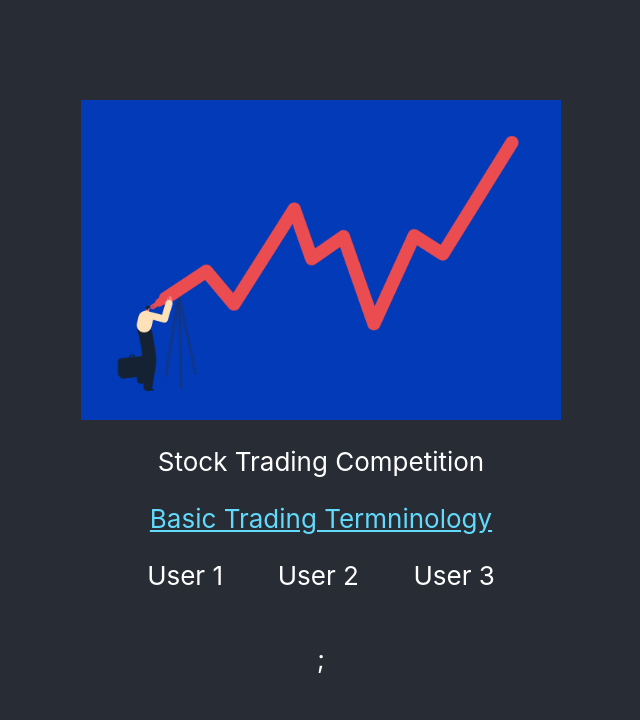
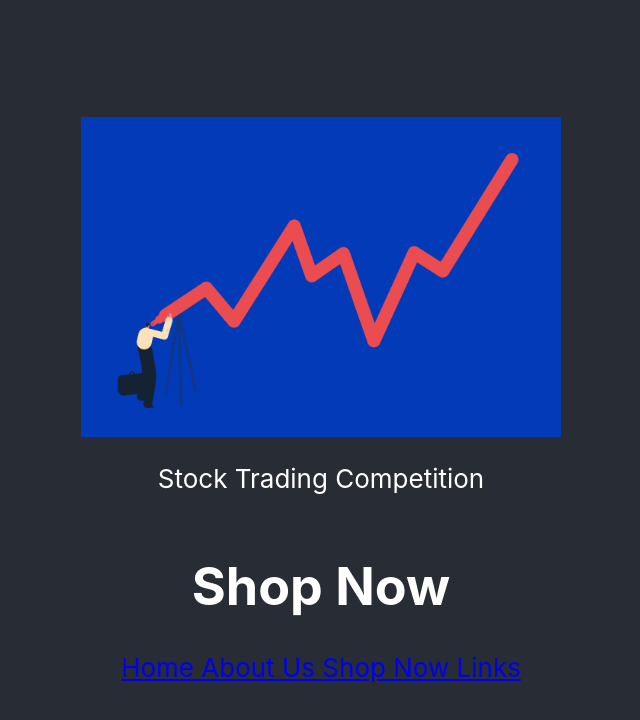
Before and after one commit to DW-Arthur/Stock-Trading-REACT, a React (Create React App) app in the folder stocks-app/: page /shop in a window 1280 px wide. Shown: the top 720 px of the page, without its empty margins (319-959 px from the left). Built offline with nearby package versions, Linux system fonts and the light colour scheme; no server answers.

Commit message:
Refactoring The Links From App.js

```diff
--- a/stocks-app/src/App.js
+++ b/stocks-app/src/App.js
@@ -1,8 +1,12 @@
 import stock from './stock.gif';
 import './App.css';
-import { Component } from 'react';
+import React, { Component } from 'react';
 import Resource from './resources'
-import {Route, link} from 'react-router-dom';
+import {BrowserRouter, Switch, Route, Link} from 'react-router-dom';
+import Home from './components/Home';
+import About from './components/About';
+import Shop from './components/Shop';
+import Links from './components/Links';
 
 class App extends Component {
   constructor(props) {
@@ -30,19 +34,43 @@ class App extends Component {
           Stock Trading Competition
         </p>
 
-        <a
-          className="App-link"
-          href="https://www.investopedia.com/"
-          target="_blank"
-          rel="noopener noreferrer"
-        >
-          Basic Trading Termninology
+        <main>
+          <Switch>
+            <Route path="/" component={Home} exact />
+            <Route path="/about" component={About} />
+            <Route path="/shop" component={Shop} />
+            <Route path="/links" component={Links} />
+            <Route component={Error} />
+          </Switch>
+        </main>
 
-        </a>
-        <Route exact path="/resource" component ={Resource}/>
-        <p>User 1 <span class="tab"></span> User 2 <span class="tab"></span> User 3</p>
-        <p className="App-intro">;{this.state.apiResponse}</p>
-        <noscript>Test</noscript>
+        <div>
+          <Link to="/">Home </Link>
+          <Link to="/about">About Us </Link>
+          <Link to="/shop">Shop Now </Link>
+          <Link to="/links">Links </Link>
+        </div>
+
+
+
+
+
+
+
+
+
+
+
+
+
+
+
+
+
+
+
+
+
       </header>
     </div>
     )
--- /dev/null
+++ b/stocks-app/src/components/About.js
@@ -0,0 +1,7 @@
+import React from "react"
+
+function AboutUs() {
+  return <h1>About Us</h1>
+}
+
+export default AboutUs
--- /dev/null
+++ b/stocks-app/src/components/Home.js
@@ -0,0 +1,7 @@
+import React from "react"
+
+function Home() {
+  return <h1>Home</h1>
+}
+
+export default Home
--- /dev/null
+++ b/stocks-app/src/components/Links.js
@@ -0,0 +1,23 @@
+import React from "react"
+import {BrowserRouter, Switch, Route, Link} from 'react-router-dom';
+import Resource from '../resources'
+
+function Links() {
+  return <h1>
+
+  <a
+  className="App-link"
+  href="https://www.investopedia.com/"
+  target="_blank"
+  rel="noopener noreferrer"
+  >
+  Basic Trading Termninology
+
+  </a>
+  <Route exact path="/resource" component ={Resource}/>
+  <p>User 1 <span class="tab"></span> User 2 <span class="tab"></span> User 3</p>
+  <p className="App-intro">;{this.state.apiResponse}</p>
+  <noscript>Test</noscript></h1>
+}
+
+export default Links
--- /dev/null
+++ b/stocks-app/src/components/Shop.js
@@ -0,0 +1,7 @@
+import React from "react"
+
+function ShopNow() {
+  return <h1>Shop Now</h1>
+}
+
+export default ShopNow
```
